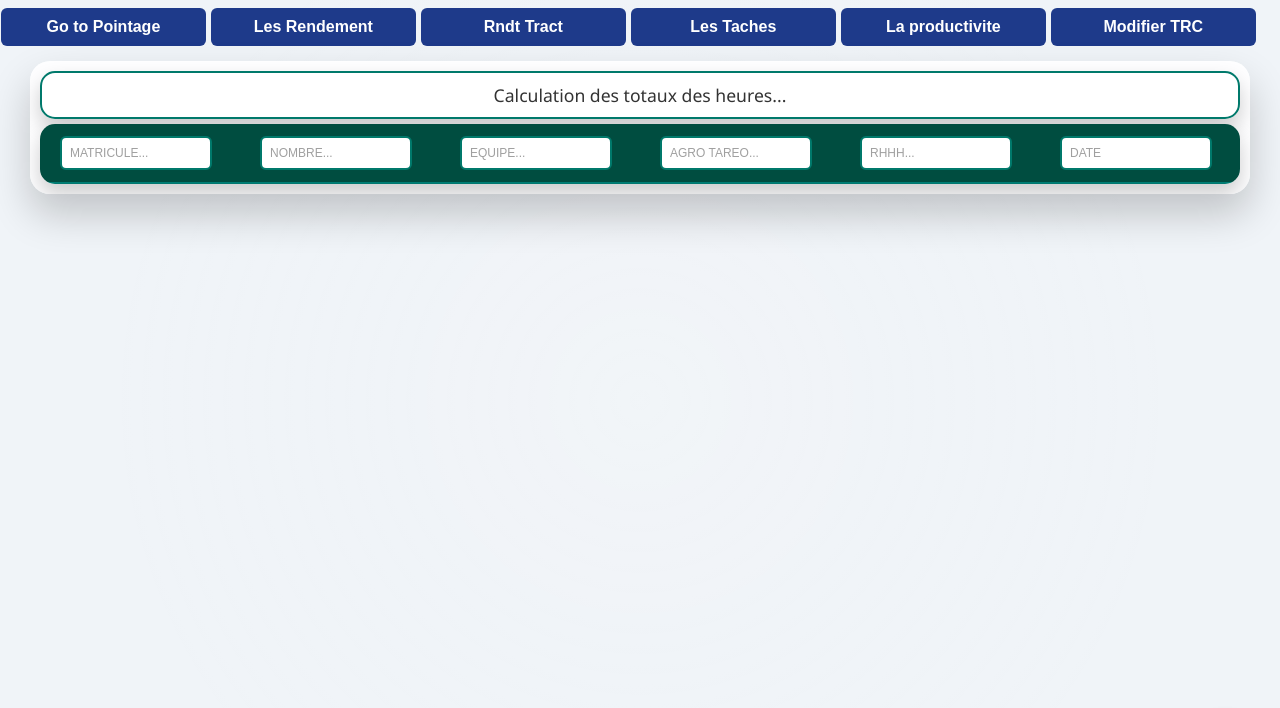
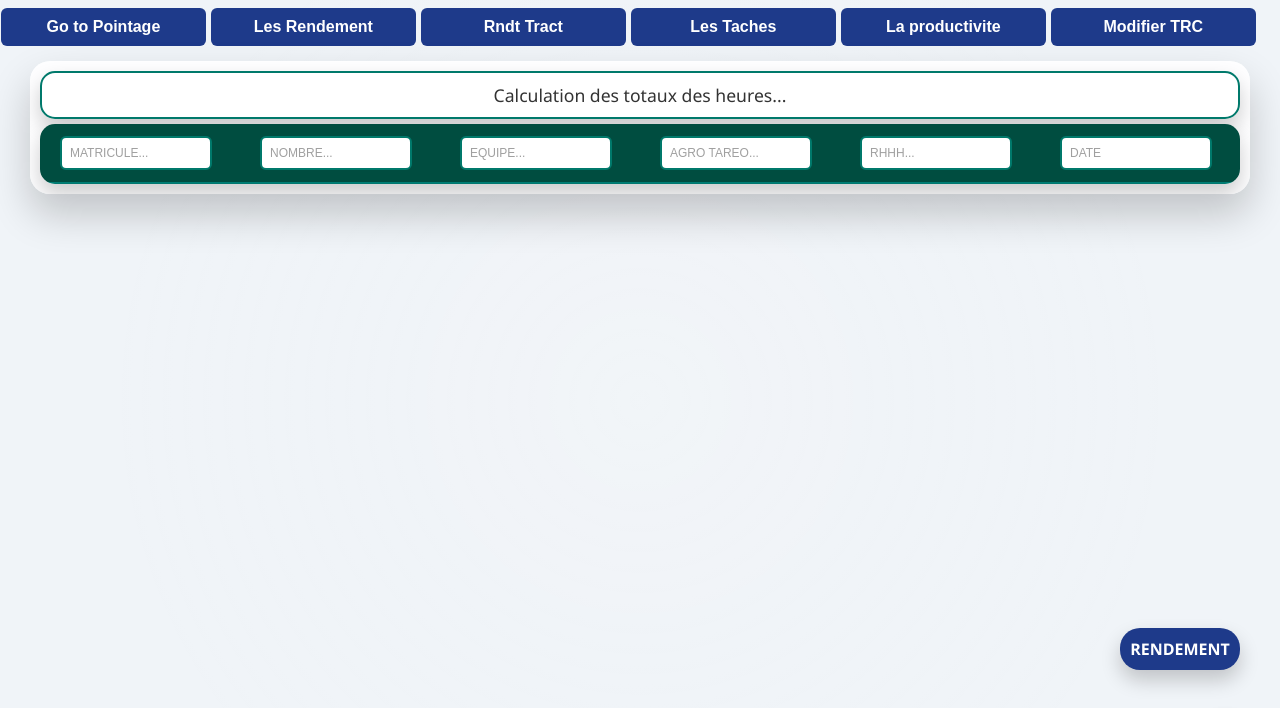
Before and after one commit to aromaherbex/F1, a plain HTML site: page index.html in a window 1280 px wide. Shown: the top 708 px of the page. Drawn offline with Linux system fonts and the light colour scheme; no server answers.

Commit message:
Update index.html

```diff
--- a/index.html
+++ b/index.html
@@ -374,7 +374,26 @@ body {
     button:hover {
         background-color: #00332d;
     }
-
+ .wbtn {
+        position: fixed;
+        bottom: 130px;
+        right: 40px;
+        background-color: #1e3a8a;
+        border: none;
+        border-radius: 20px;
+        box-shadow: 0 8px 8px rgba(0, 0, 0, 0.2);
+        padding: 10px 20px;
+        cursor: pointer;
+        z-index: 1000;
+        transition: background-color 0.3s ease;
+        display: flex;
+        justify-content: center;
+        align-items: center;
+        width: 80px;
+        color: #ffffff;
+        font-weight: bold;
+        animation: summaryPulse 1s ease-in-out infinite;;
+    }
 </style>
 </head>
 <body>
@@ -422,7 +441,7 @@ body {
 <div class="whatsapp-btn" onclick="openModal()">
   <img src="https://upload.wikimedia.org/wikipedia/commons/thumb/6/6b/WhatsApp.svg/2048px-WhatsApp.svg.png" alt="WhatsApp">
 </div>
-
+<div class="wbtn" onclick="RENDEMENT()">RENDEMENT</div>
 <!-- Modal -->
 <div id="myModal" class="modal">
   <div class="modal-content">
@@ -464,6 +483,9 @@ body {
   </div>
 </div>
   <script>
+	  function RENDEMENT() {
+      window.location.href = 'https://aromaherbex.github.io/R1/';
+    }
 	  // Open the modal
     function openModal() {
         document.getElementById("myModal").style.display = "block";
```
